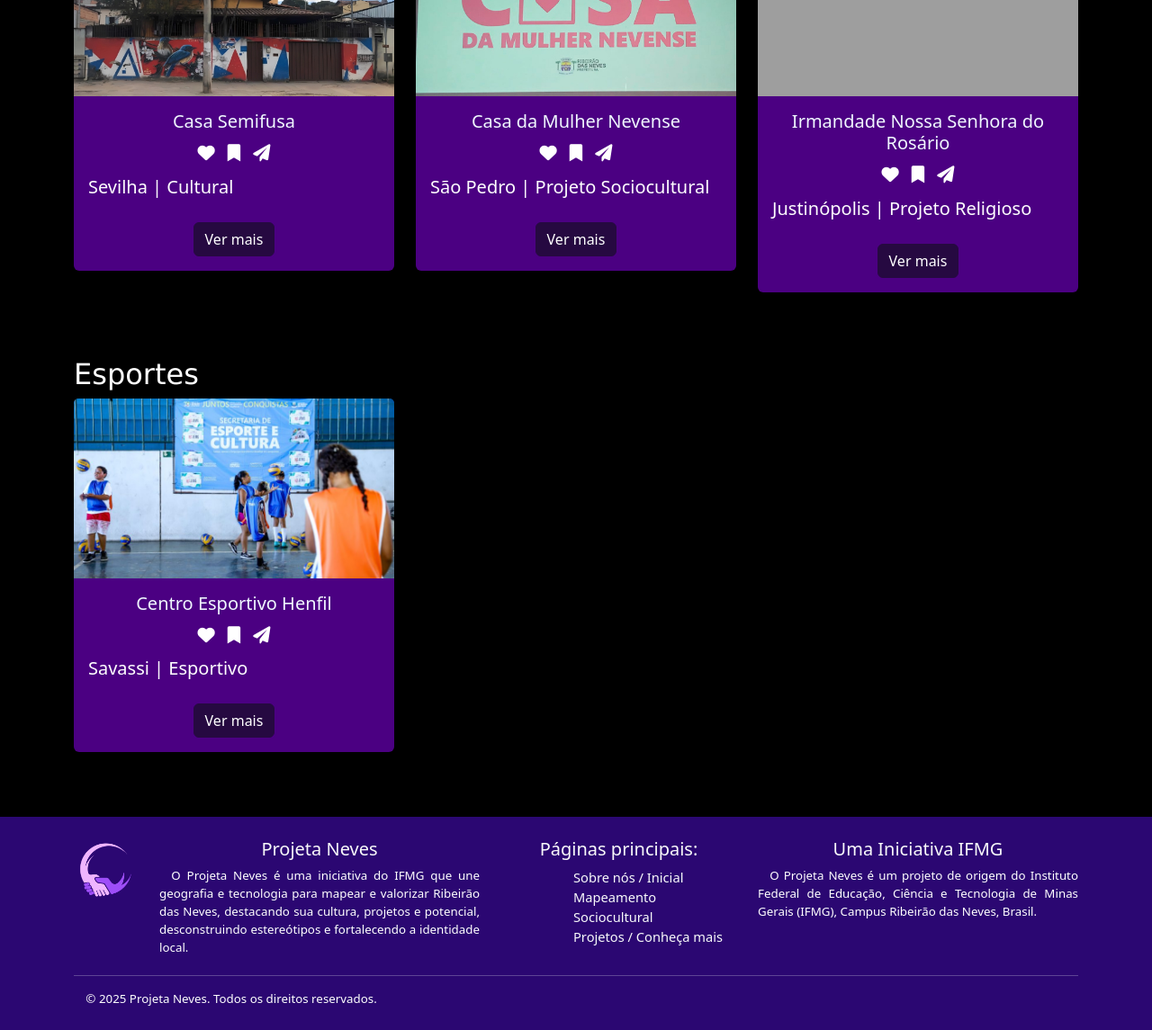
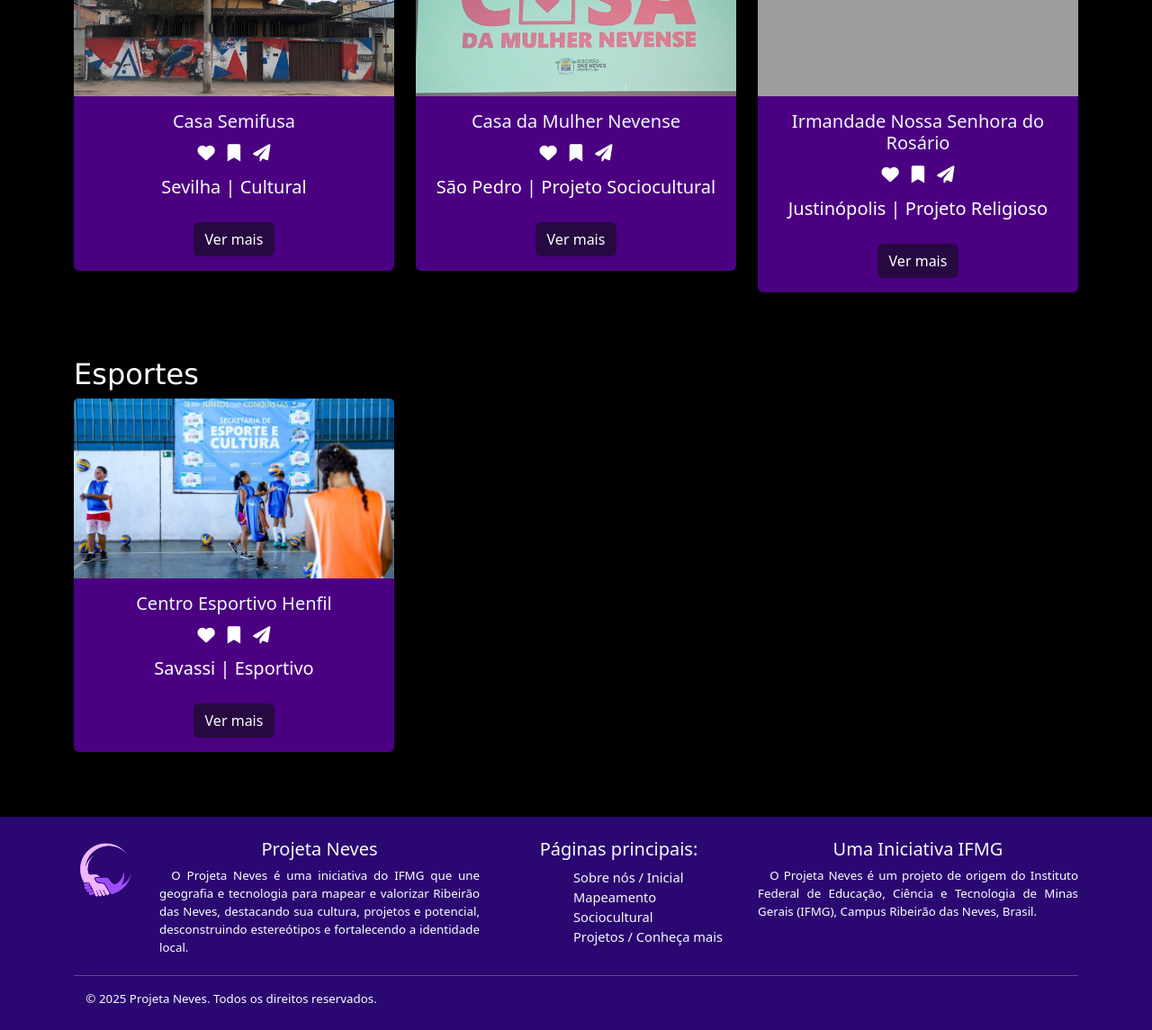
Before and after one commit to GustavoFTeo/MapeamentoSocialECulturalDeRibeiraoDasNeves, a PHP site: page /projetos.html in a window 1280 px wide. Shown: the part 390-1535 px from the top of the page at 90% size. Run offline with PHP 8.4, Linux system fonts and the light colour scheme; grey boxes are pictures that could not be loaded.

Commit message:
Update estilizacaoPI2.css
Classe p-Pro

```diff
--- a/estilizacaoPI2.css
+++ b/estilizacaoPI2.css
@@ -11,6 +11,11 @@ p {
     text-indent: 30pt;
     font-size: 15pt;
     text-align: justify;
+    color:white
+}
+.p-Pro{
+    font-size: 15pt;
+    text-align: center;
     color:white
 }
 .p-Ref{
```
